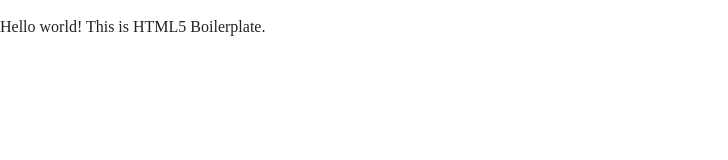
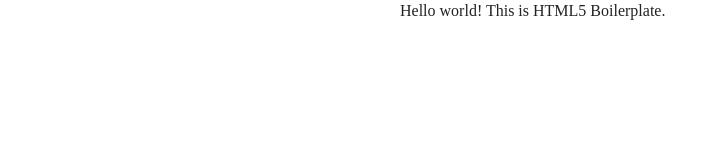
Before and after one commit to lnvglr/git-basics, a plain HTML site: page index.html in a window 1280 px wide. Shown: the whole page, without its empty margins (0-728 px from the left). Drawn offline with nearby package versions, Linux system fonts and the light colour scheme.

Commit message:
updated css for paragraph

```diff
--- a/css/main.css
+++ b/css/main.css
@@ -111,7 +111,10 @@ textarea {
 
 
 
-
+p {
+    width: 480px;
+    margin: 0 auto;
+}
 
 /* ==========================================================================
    Helper classes
```
